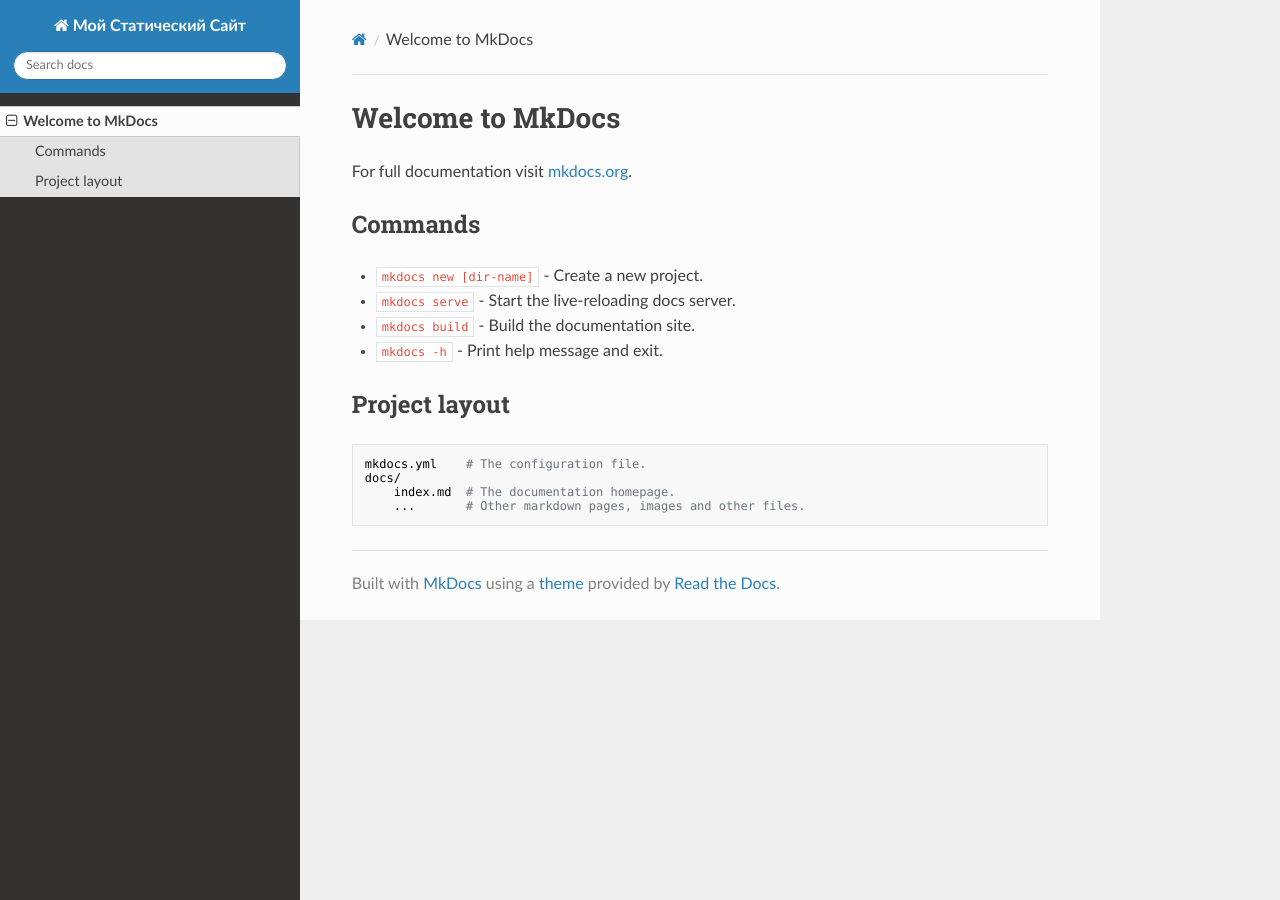
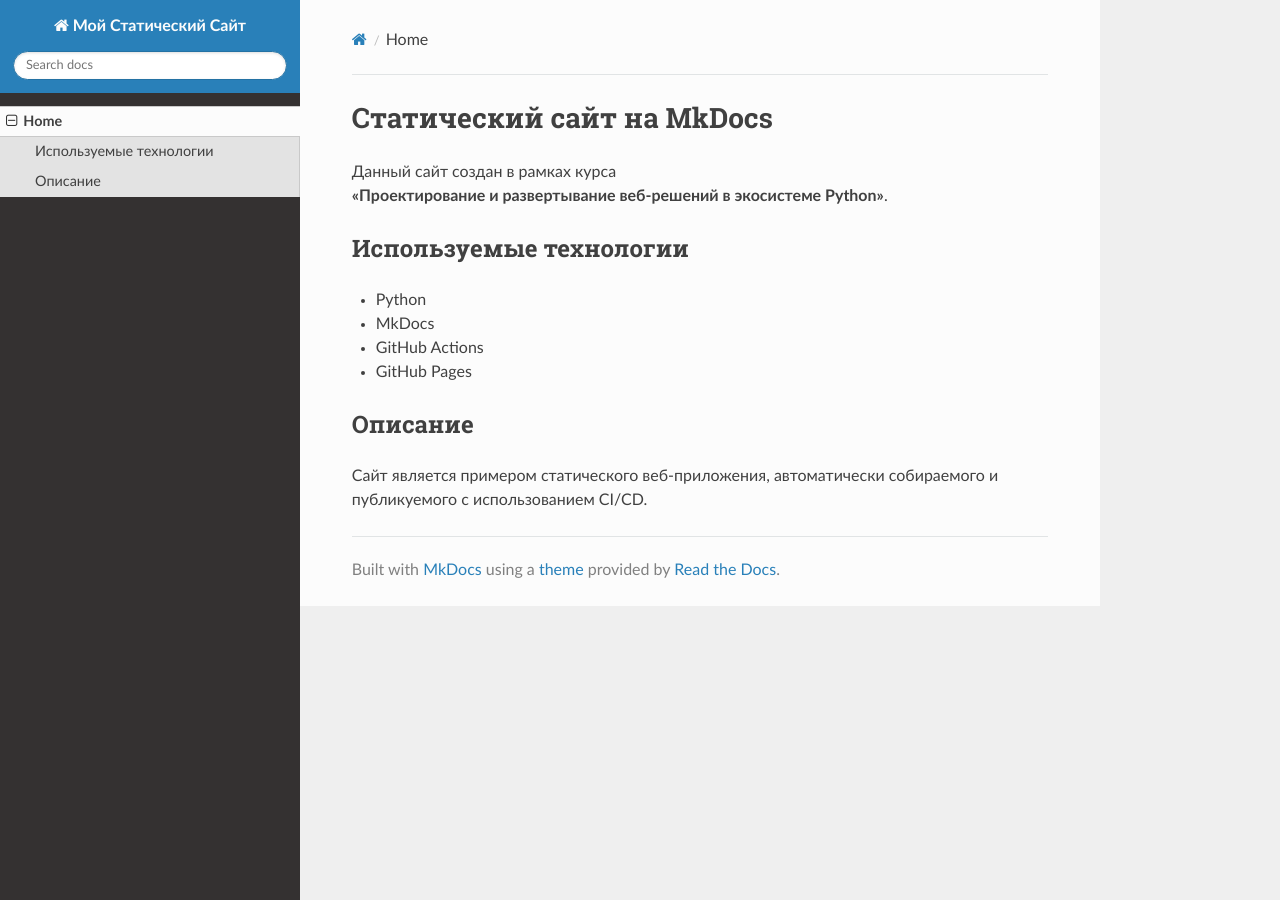
Before and after one commit to vladik7063/python-static-site-ya-v, an MkDocs documentation site: the page built from docs/index.md, in a window 1280 px wide. Built offline with MkDocs 1.6.1, drawn with Linux system fonts in a browser that asks for light colours; nearby versions of some CDN libraries.

Commit message:
Update site content

```diff
--- a/docs/index.md
+++ b/docs/index.md
@@ -1,4 +1,4 @@
-# Welcome to MkDocs
+<!-- # Welcome to MkDocs
 
 For full documentation visit [mkdocs.org](https://www.mkdocs.org).
 
@@ -14,4 +14,21 @@
     mkdocs.yml    # The configuration file.
     docs/
         index.md  # The documentation homepage.
-        ...       # Other markdown pages, images and other files.
+        ...       # Other markdown pages, images and other files. -->
+
+# Статический сайт на MkDocs
+
+Данный сайт создан в рамках курса
+**«Проектирование и развертывание веб-решений в экосистеме Python»**.
+
+## Используемые технологии
+
+- Python
+- MkDocs
+- GitHub Actions
+- GitHub Pages
+
+## Описание
+
+Сайт является примером статического веб-приложения,
+автоматически собираемого и публикуемого с использованием CI/CD.
```
